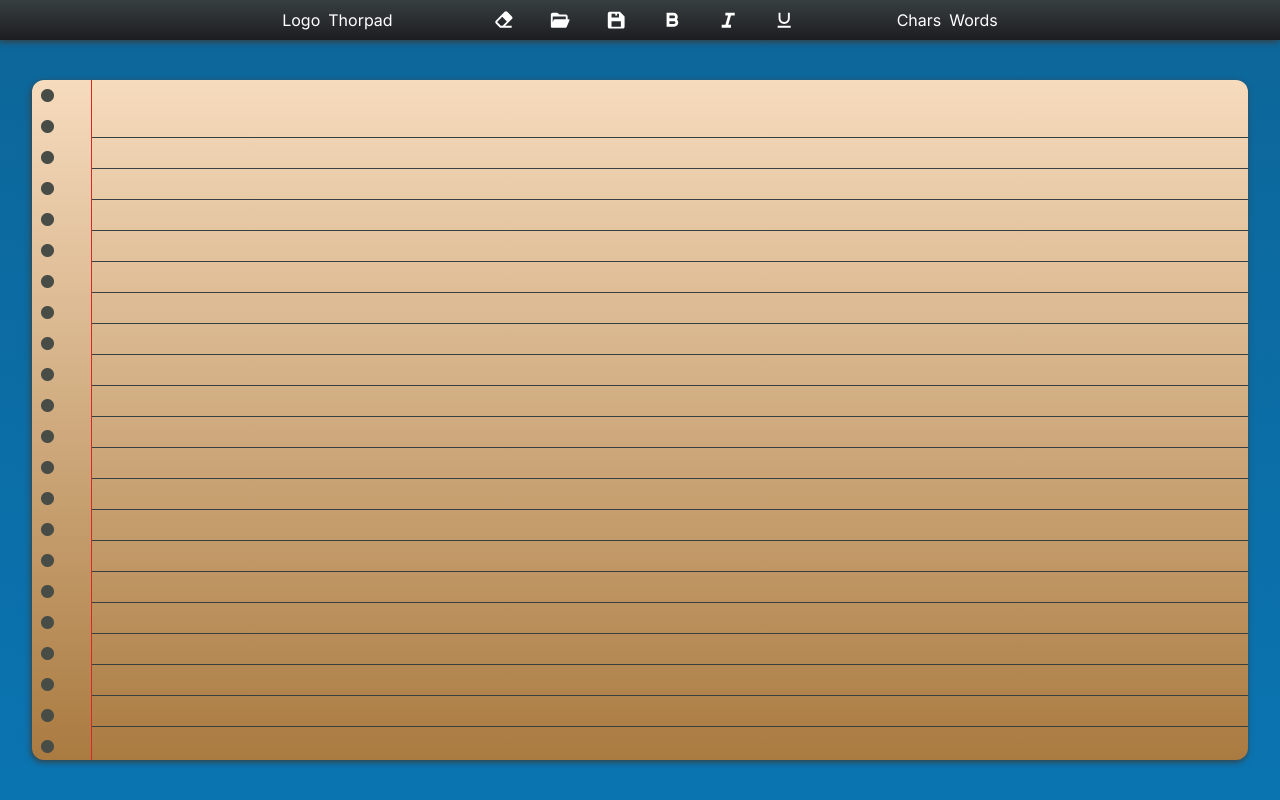
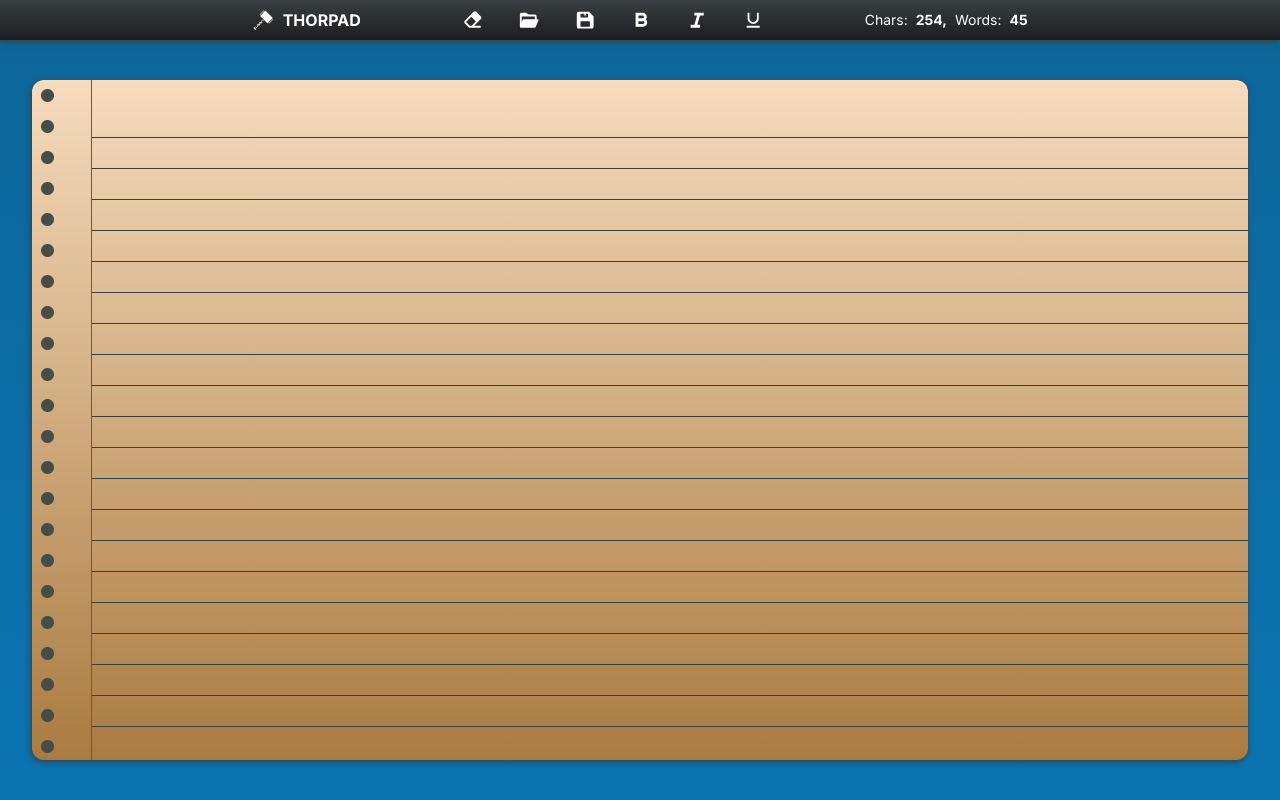
Before and after one commit to patrickgunnar/thorpad-app, a Next.js app: page / in a window 1280 px wide. Built offline with nearby package versions, Linux system fonts and the light colour scheme.

Commit message:
feat: added logo styles

```diff
--- a/src/components/toolbar/Toolbar.tsx
+++ b/src/components/toolbar/Toolbar.tsx
@@ -8,7 +8,10 @@ import {
     BiSolidSave,
     BiUnderline,
 } from "react-icons/bi";
+import { GiThorHammer } from "react-icons/gi";
 import ToolItem from "./ToolItem";
+import ToolValues from "./ToolValues";
+import { useState } from "react";
 
 const tools = [
     { name: "Clear", icon: BiSolidEraser, id: "clear-tool" },
@@ -20,6 +23,10 @@ const tools = [
 ];
 
 const Toolbar = () => {
+    // words and chars states
+    const [words, setWords] = useState<number>(45);
+    const [chars, setChars] = useState<number>(254);
+
     // tools handlers
     const handleTools = (id: string) => {
         console.log(id);
@@ -30,8 +37,10 @@ const Toolbar = () => {
         text-white p-1 h-14 lg:h-10 w-full z-50"
         >
             <div className="box-border hidden lg:flex gap-2 justify-center items-center px-8 h-full w-fit">
-                <div>Logo</div>
-                <label>Thorpad</label>
+                <GiThorHammer className="h-[70%] w-fit" />
+                <label className="uppercase font-bold text-[16px]">
+                    Thorpad
+                </label>
             </div>
             <div className="box-border flex gap-2 justify-center items-center md:px-10 h-full w-full md:w-fit">
                 {tools.map(({ id, name, icon }) => (
@@ -39,8 +48,7 @@ const Toolbar = () => {
                 ))}
             </div>
             <div className="box-border hidden md:flex gap-2 justify-center items-center px-8 h-full w-fit">
-                <div>Chars</div>
-                <div>Words</div>
+                <ToolValues words={words} chars={chars} />
             </div>
         </div>
     );
```
